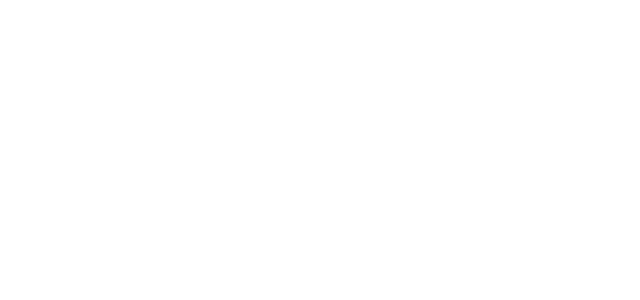
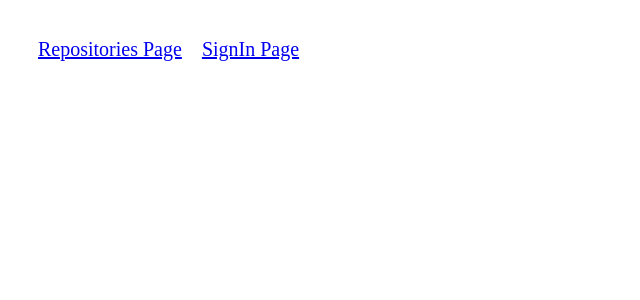
Before and after one commit to Sarthak7219/codeant-ai-assignment, a React (Create React App) app: page / in a window 1280 px wide. Before the commit this address had no page. Shown: the top 300 px of the page, without its empty margins (0-640 px from the left). Built offline with nearby package versions, Linux system fonts and the light colour scheme; the HTML template or start-up script is replaced by a standard one.

Commit message:
Initial commit

```diff
--- a/src/App.js
+++ b/src/App.js
@@ -2,11 +2,13 @@
 import { BrowserRouter as Router, Routes, Route } from "react-router-dom";
 import Repositories from "./pages/Repositories/Repositories.jsx";
 import SignInPage from "./pages/SignIn/SignInPage";
+import HomePage from "./pages/HomePage.jsx";
 
 const App = () => {
   return (
     <Router>
       <Routes>
+        <Route path="/" element={<HomePage />} />
         <Route path="/repositories" element={<Repositories />} />
         <Route path="/signin" element={<SignInPage />} />
       </Routes>
--- /dev/null
+++ b/src/pages/HomePage.jsx
@@ -0,0 +1,21 @@
+import React from "react";
+import { NavLink } from "react-router-dom";
+
+const HomePage = () => {
+  return (
+    <div
+      style={{
+        padding: "30px",
+        display: "flex",
+        gap: "20px",
+        color: "#007bff",
+        fontSize: "20px",
+      }}
+    >
+      <NavLink to={"/repositories"}>Repositories Page</NavLink>
+      <NavLink to={"/signin"}>SignIn Page</NavLink>
+    </div>
+  );
+};
+
+export default HomePage;
```
